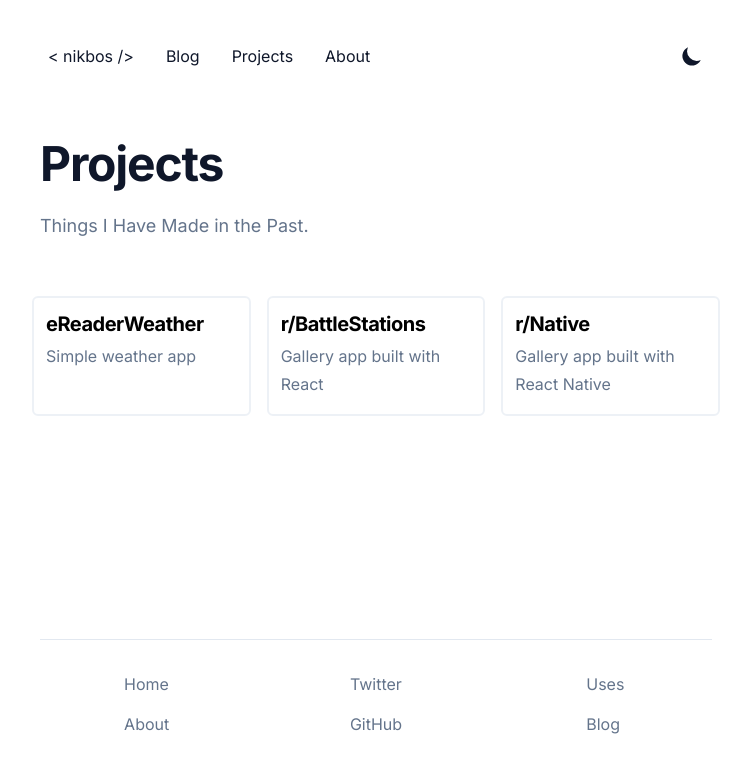
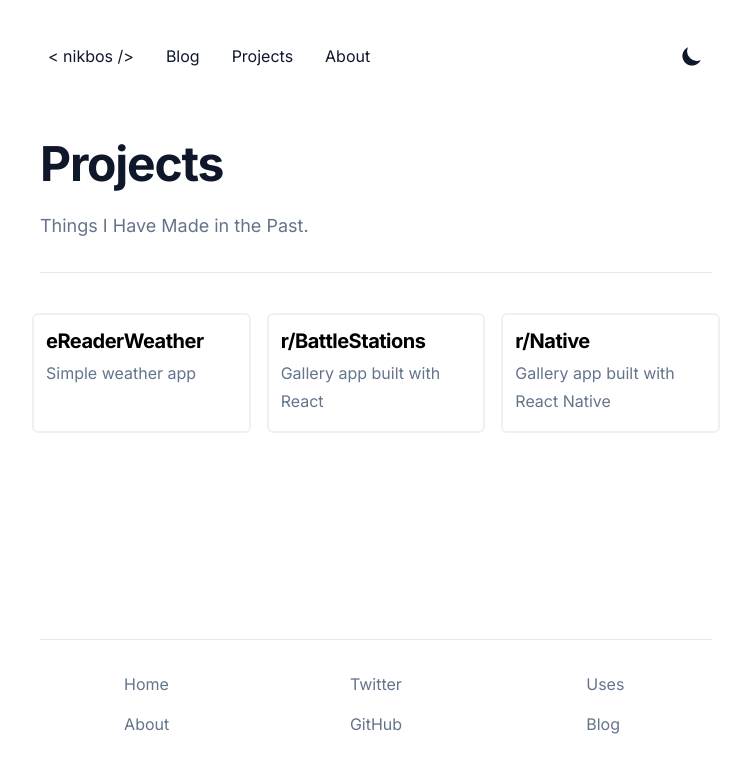
Before and after one commit to nikbos/portfolio, a Next.js app: page /projects in a window 1280 px wide. Shown: the top 772 px of the page, without its empty margins (264-1015 px from the left). Built offline with nearby package versions, Linux system fonts and the light colour scheme.

Commit message:
edit layout

```diff
--- a/layouts/ListLayout.js
+++ b/layouts/ListLayout.js
@@ -16,7 +16,7 @@ export default function ListLayout({ posts, title, initialDisplayPosts = [], pag
   return (
     <>
       <div className="divide-y">
-        <div className="pt-6 pb-8 space-y-2 md:space-y-5">
+        <div className="pt-6 pb-6 space-y-2 md:space-y-4">
           <h1 className="text-3xl font-extrabold leading-9 tracking-tight text-gray-900 dark:text-gray-100 sm:text-4xl sm:leading-10 md:text-5xl md:leading-14">
             {title}
           </h1>
--- a/pages/projects.js
+++ b/pages/projects.js
@@ -7,8 +7,8 @@ export default function Projects() {
   return (
     <>
       <PageSEO title={`Projects - ${siteMetadata.author}`} description={siteMetadata.description} />
-      <div className="">
-        <div className="pt-6 pb-4 space-y-2 md:space-y-5">
+      <div className="divide-y">
+        <div className="pt-6 pb-8 space-y-2 md:space-y-5 ">
           <h1 className="text-3xl font-extrabold leading-9 tracking-tight text-gray-900 dark:text-gray-100 sm:text-4xl sm:leading-10 md:text-5xl md:leading-14">
             Projects
           </h1>
@@ -16,7 +16,7 @@ export default function Projects() {
             Things I Have Made in the Past.
           </p>
         </div>
-        <div className="container py-12">
+        <div className="container py-12 ">
           <div className="flex flex-wrap -m-4">
             {projectsData.map((d) => (
               <Card
```
